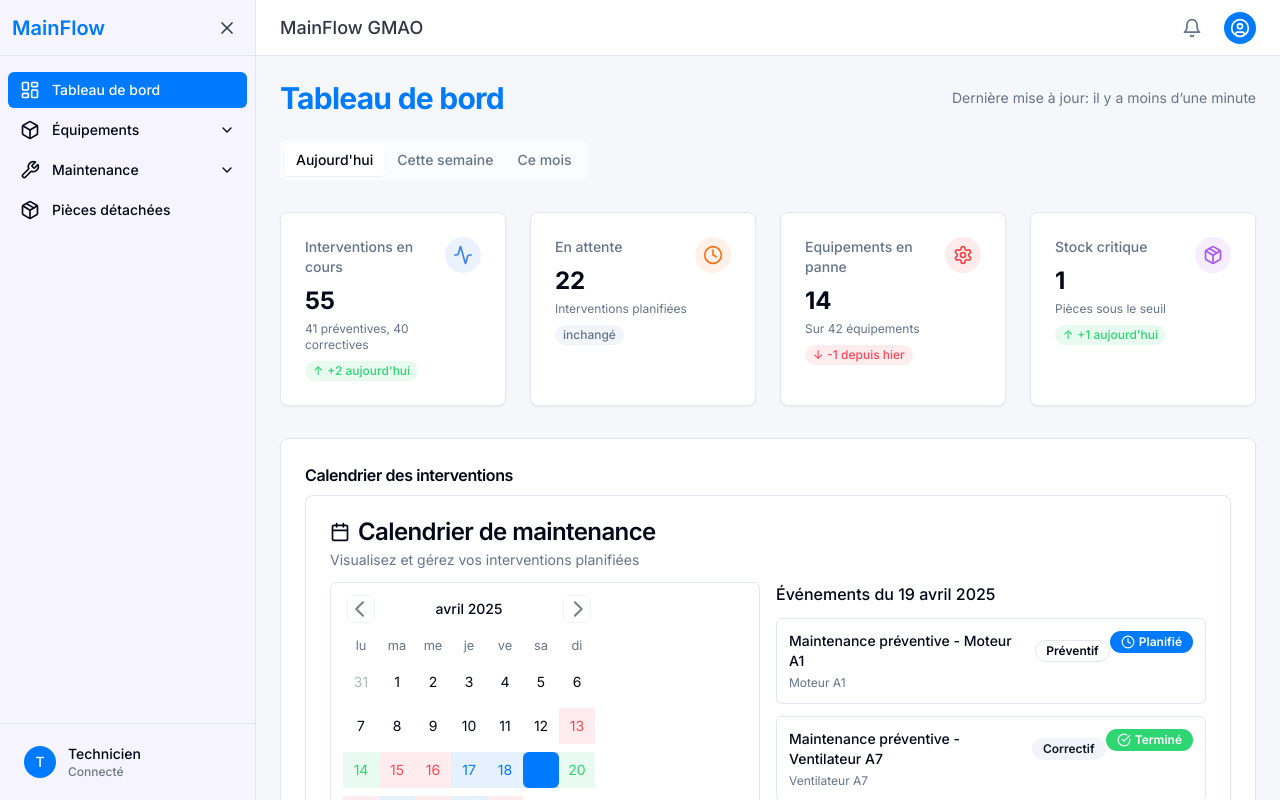
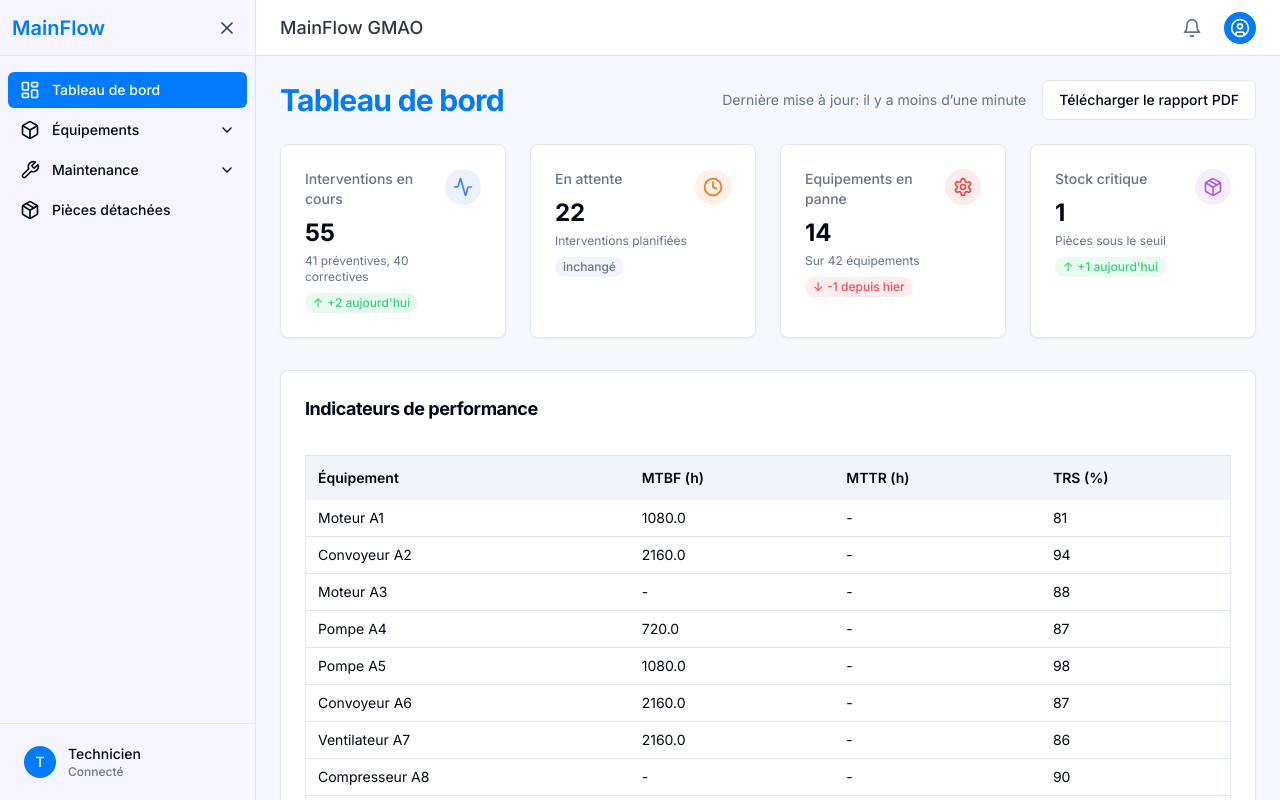
Before and after one commit to warf23/GMAO_ENSAM, a React (Vite) app: page / in a window 1280 px wide. Built offline with nearby package versions, Linux system fonts and the light colour scheme.

Commit message:
Add performance indicators and report download
Implement MTBF, MTTR, and TRS calculations, Pareto chart generation, and PDF report download functionality.

```diff
--- a/package.json
+++ b/package.json
@@ -46,6 +46,7 @@
     "cmdk": "^1.0.0",
     "date-fns": "^4.1.0",
     "embla-carousel-react": "^8.3.0",
+    "html2canvas": "^1.4.1",
     "input-otp": "^1.2.4",
     "inter-ui": "^4.1.0",
     "lucide-react": "^0.462.0",
--- a/src/pages/Dashboard.tsx
+++ b/src/pages/Dashboard.tsx
@@ -1,4 +1,5 @@
-import { useState, useEffect } from 'react';
+
+import { useState, useEffect, useRef } from 'react';
 import { Activity, Clock, Package, Settings, Wrench } from 'lucide-react';
 import { StatCard } from '@/components/dashboard/StatCard';
 import { ParetoChart } from '@/components/dashboard/ParetoChart';
@@ -14,6 +15,42 @@ import {
   getInterventionsFromStorage,
   getDashboardStats
 } from '@/utils/dataUtils';
+import jsPDF from "jspdf";
+import html2canvas from "html2canvas";
+import { Button } from "@/components/ui/button";
+
+const calculateIndicators = (equipmentList, interventions) => {
+  // For TRS, this is a placeholder since it requires production data.
+  // Here we will just use a random demo value.
+  const results = equipmentList.map(eq => {
+    const eqInterventions = interventions.filter(int => int.equipmentId === eq.id);
+    const failures = eqInterventions.filter(int => int.type === 'corrective');
+    const repairs = eqInterventions.filter(int => int.status === 'completed' && int.duration);
+
+    // MTBF = Operating time / number of failures
+    // We'll fake operation time as: now - installed date / 24h
+    const installDate = new Date(eq.installationDate || Date.now() - 90 * 24 * 60 * 60 * 1000);
+    const now = new Date();
+    const hours = Math.max((now - installDate) / (1000 * 60 * 60), 1);
+    const mtbf = failures.length > 0 ? (hours / failures.length).toFixed(1) : '-';
+
+    // MTTR = Sum of repair durations / number of repairs (in hours)
+    // Assuming int.duration is in hours
+    const totalRepairTime = repairs.reduce((sum, int) => sum + (int.duration ?? 0), 0);
+    const mttr = repairs.length > 0 ? (totalRepairTime / repairs.length).toFixed(1) : '-';
+
+    // Demo TRS value, in %
+    const trs = 80 + Math.round(Math.random() * 19);
+
+    return {
+      name: eq.name,
+      mtbf,
+      mttr,
+      trs
+    };
+  });
+  return results;
+};
 
 const Dashboard = () => {
   const [tabValue, setTabValue] = useState("today");
@@ -21,6 +58,9 @@ const Dashboard = () => {
   const [paretoData, setParetoData] = useState([]);
   const [metrics, setMetrics] = useState({});
   const [stats, setStats] = useState(getDashboardStats());
+  const [equipment, setEquipment] = useState([]);
+  const [indicators, setIndicators] = useState([]);
+  const reportRef = useRef<HTMLDivElement>(null);
 
   useEffect(() => {
     // Initialize mock data if needed
@@ -28,14 +68,17 @@ const Dashboard = () => {
 
     // Load initial data
     const refreshData = () => {
+      const equipmentList = getEquipmentFromStorage();
       const interventions = getInterventionsFromStorage();
       const storedParetoCauses = JSON.parse(localStorage.getItem('paretoCauses') || '[]');
       const storedMetrics = JSON.parse(localStorage.getItem('performanceMetrics') || '{}');
 
+      setEquipment(equipmentList);
       setMaintenanceEvents(interventions);
       setParetoData(storedParetoCauses);
       setMetrics(storedMetrics);
       setStats(getDashboardStats());
+      setIndicators(calculateIndicators(equipmentList, interventions));
     };
 
     refreshData();
@@ -43,23 +86,35 @@ const Dashboard = () => {
     return () => clearInterval(refreshInterval);
   }, []);
 
+  const handleDownloadPDF = async () => {
+    if (!reportRef.current) return;
+
+    const doc = new jsPDF("p", "mm", "a4");
+    const scale = 2;
+    const input = reportRef.current;
+    const canvas = await html2canvas(input, { scale, backgroundColor: "#fff" });
+
+    const imgData = canvas.toDataURL("image/png");
+    const pdfWidth = 210, pdfHeight = 297; // mm (A4)
+    const imgProps = doc.getImageProperties(imgData);
+    const imgWidth = pdfWidth;
+    const imgHeight = (imgProps.height * pdfWidth) / imgProps.width;
+    doc.addImage(imgData, "PNG", 0, 0, imgWidth, Math.min(imgHeight, pdfHeight - 10));
+    doc.save("rapport-tableau-de-bord.pdf");
+  };
+
   return (
     <div className="space-y-6">
       <div className="flex items-center justify-between">
         <h1 className="text-3xl font-bold tracking-tight text-primary">Tableau de bord</h1>
         <div className="flex items-center gap-4">
           <span className="text-sm text-muted-foreground">Dernière mise à jour: {formatDistanceToNow(new Date(), { addSuffix: true, locale: fr })}</span>
+          <Button onClick={handleDownloadPDF} variant="outline">
+            Télécharger le rapport PDF
+          </Button>
         </div>
       </div>
-
-      <Tabs defaultValue="today" onValueChange={setTabValue} className="space-y-8">
-        <TabsList className="bg-background/95 backdrop-blur supports-[backdrop-filter]:bg-background/60">
-          <TabsTrigger value="today">Aujourd'hui</TabsTrigger>
-          <TabsTrigger value="week">Cette semaine</TabsTrigger>
-          <TabsTrigger value="month">Ce mois</TabsTrigger>
-        </TabsList>
-
-        <TabsContent value="today" className="space-y-8">
+      <div ref={reportRef} className="space-y-8">
         {/* Stats Cards Grid */}
         <div className="grid gap-6 grid-cols-1 md:grid-cols-2 lg:grid-cols-4">
           <StatCard
@@ -100,6 +155,54 @@ const Dashboard = () => {
           />
         </div>
 
+        {/* Perf Indicators */}
+        <Card className="shadow-sm">
+          <CardHeader>
+            <CardTitle className="text-lg font-bold">Indicateurs de performance</CardTitle>
+          </CardHeader>
+          <CardContent>
+            <div className="overflow-x-auto">
+              <table className="min-w-full table-auto border rounded-lg shadow text-sm mt-2">
+                <thead className="bg-muted">
+                  <tr>
+                    <th className="p-3 text-left font-semibold">Équipement</th>
+                    <th className="p-3 text-left font-semibold">MTBF (h)</th>
+                    <th className="p-3 text-left font-semibold">MTTR (h)</th>
+                    <th className="p-3 text-left font-semibold">TRS (%)</th>
+                  </tr>
+                </thead>
+                <tbody>
+                  {indicators.map(ind => (
+                    <tr className="border-b" key={ind.name}>
+                      <td className="px-3 py-2">{ind.name}</td>
+                      <td className="px-3 py-2">{ind.mtbf}</td>
+                      <td className="px-3 py-2">{ind.mttr}</td>
+                      <td className="px-3 py-2">{ind.trs}</td>
+                    </tr>
+                  ))}
+                </tbody>
+              </table>
+            </div>
+          </CardContent>
+        </Card>
+
+        <Card className="shadow-sm">
+          <CardHeader className="flex flex-row items-center justify-between pb-2">
+            <CardTitle className="text-base font-semibold">Pareto des pannes</CardTitle>
+          </CardHeader>
+          <CardContent>
+            <ParetoChart data={paretoData} title="" height={300} />
+          </CardContent>
+        </Card>
+
+        <Tabs defaultValue="today" onValueChange={setTabValue} className="space-y-8">
+          <TabsList className="bg-background/95 backdrop-blur supports-[backdrop-filter]:bg-background/60">
+            <TabsTrigger value="today">Aujourd'hui</TabsTrigger>
+            <TabsTrigger value="week">Cette semaine</TabsTrigger>
+            <TabsTrigger value="month">Ce mois</TabsTrigger>
+          </TabsList>
+
+          <TabsContent value="today" className="space-y-8">
             {/* Calendar and Recent Interventions */}
             <div className="grid gap-6 grid-cols-1 lg:grid-cols-2">
               <Card className="col-span-1 lg:col-span-2 shadow-sm">
@@ -145,19 +248,10 @@ const Dashboard = () => {
                   </div>
                 </CardContent>
               </Card>
-
-            <Card className="shadow-sm">
-              <CardHeader className="pb-2">
-                <CardTitle className="text-base font-semibold">Analyse des pannes</CardTitle>
-              </CardHeader>
-              <CardContent>
-                <ParetoChart data={paretoData} title="" height={300} />
-              </CardContent>
-            </Card>
             </div>
           </TabsContent>
 
-        {/* Week and Month tabs content - similar structure to Today */}
+          {/* Week and Month tabs content - same as before, no change */}
           <TabsContent value="week" className="space-y-8">
             <div className="grid gap-4 grid-cols-1 md:grid-cols-2 lg:grid-cols-4">
               <StatCard
@@ -241,6 +335,7 @@ const Dashboard = () => {
           </TabsContent>
         </Tabs>
       </div>
+    </div>
   );
 };
 
```
Also changed, not shown: 1 other file (tests, documents, lock files or other folders). Lines whose indentation alone changed are shown as unchanged.
